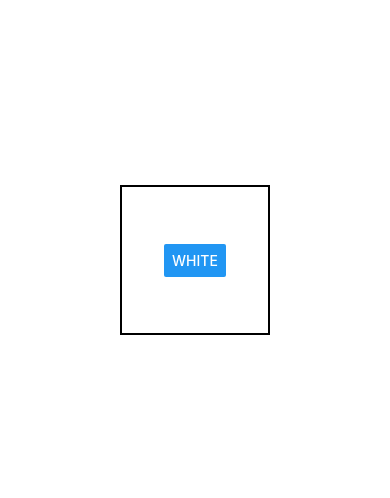
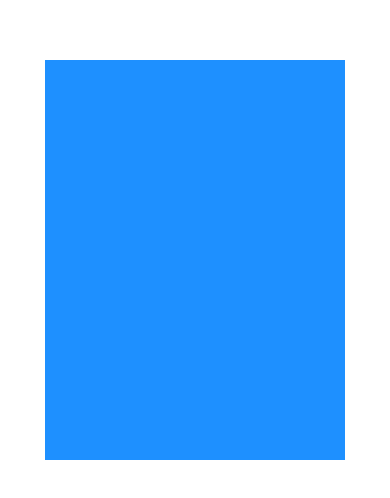
Before and after one commit to skullax9/RN2021, a React Native app: screen / in a window 390 px wide. Shown: the part 162-660 px from the top of the page. Built offline with nearby package versions, Linux system fonts and the light colour scheme.

Commit message:
05/07 실습 및 README.md 작성

```diff
--- a/App.js
+++ b/App.js
@@ -1,34 +1,30 @@
-import React, { Component } from 'react';
-import { Button, StyleSheet, View } from 'react-native';
-import getStyleSheet from './styles';
+import React, {Component} from 'react';
+import {StyleSheet,View} from 'react-native';
 
-export default class App extends Component {
+class App extends Component {
+    render() {
+        return (
+            <View style={styles.container}>
+                <View style={styles.cardContainer}/>
+            </View>
+        )
+    }
+}
 
-  constructor(props) {
-      super(props);
-      this.state = {
-          darkTheme: false
-      };
-      this.toggleTheme = this.toggleTheme.bind(this);
-  }
+const profileCardColor = 'dodgerblue';
 
-  toggleTheme() {
-      this.setState({darkTheme: !this.state.darkTheme})
-  };
+const styles = StyleSheet.create({
+    container: {
+        flex: 1,
+        justifyContent: 'center',
+        alignItems: 'center'
+    },
+    cardContainer: {
+        backgroundColor: profileCardColor,
+        width: 300,
+        height: 400
+    }
+});
 
-  render() {
 
-    const styles = getStyleSheet(this.state.darkTheme);
-    const backgroundColor =
-          StyleSheet.flatten(styles.container).backgroundColor;
-
-    return (
-        <View style={styles.container}>
-            <View style={styles.box}>
-                <Button title={backgroundColor}
-                        onPress={this.toggleTheme}/>
-            </View>
-        </View>
-    );
-  }
-}
+export default App
--- a/index.js
+++ b/index.js
@@ -6,6 +6,6 @@ import {AppRegistry} from 'react-native';
 import App from './App';
 import {name as appName} from './app.json';
 
-const TodoApp = () => <App />
+const MyApp = () => <App />
 
-AppRegistry.registerComponent(appName, () => TodoApp);
+AppRegistry.registerComponent(appName, () => MyApp);
```
Also changed, not shown: MyComponent.js (added, +35 -0 lines), MyComponentStyles.js (renamed from styles.js), 1 other file (tests, documents, lock files or other folders).
